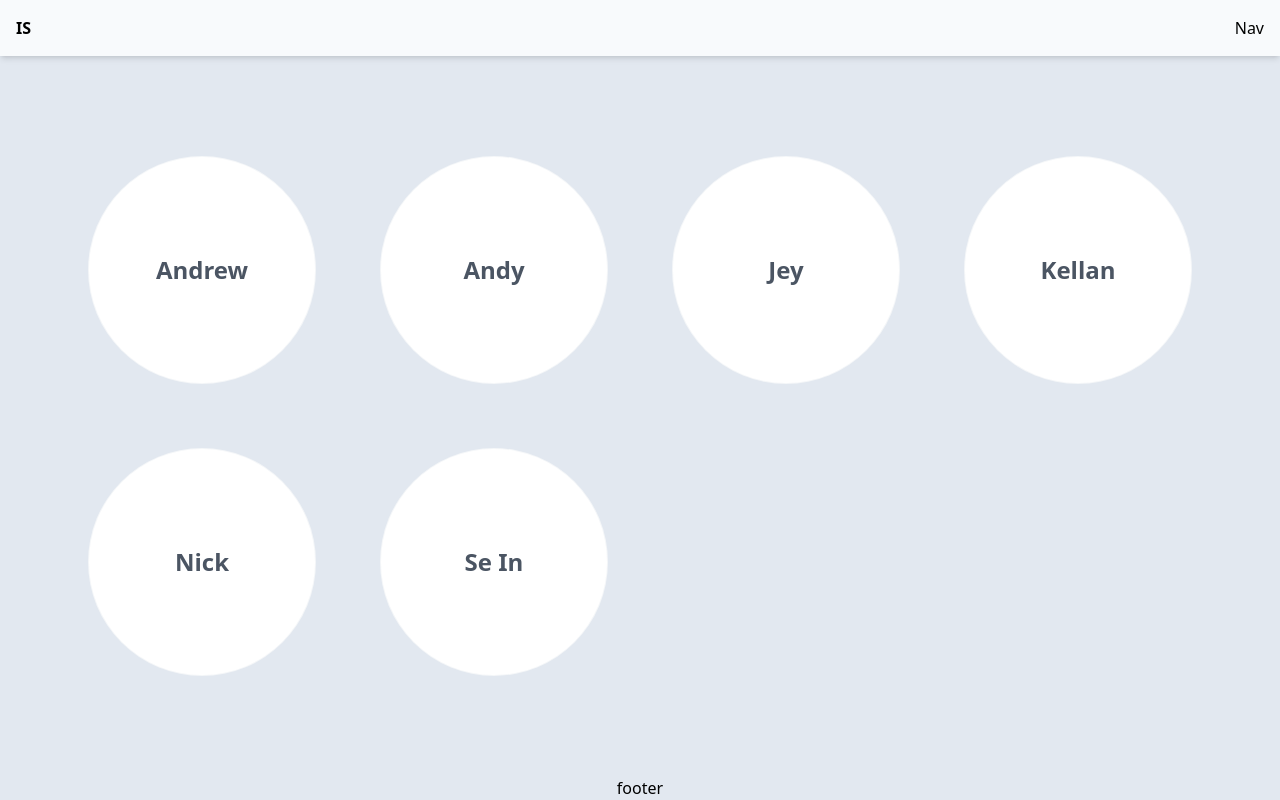
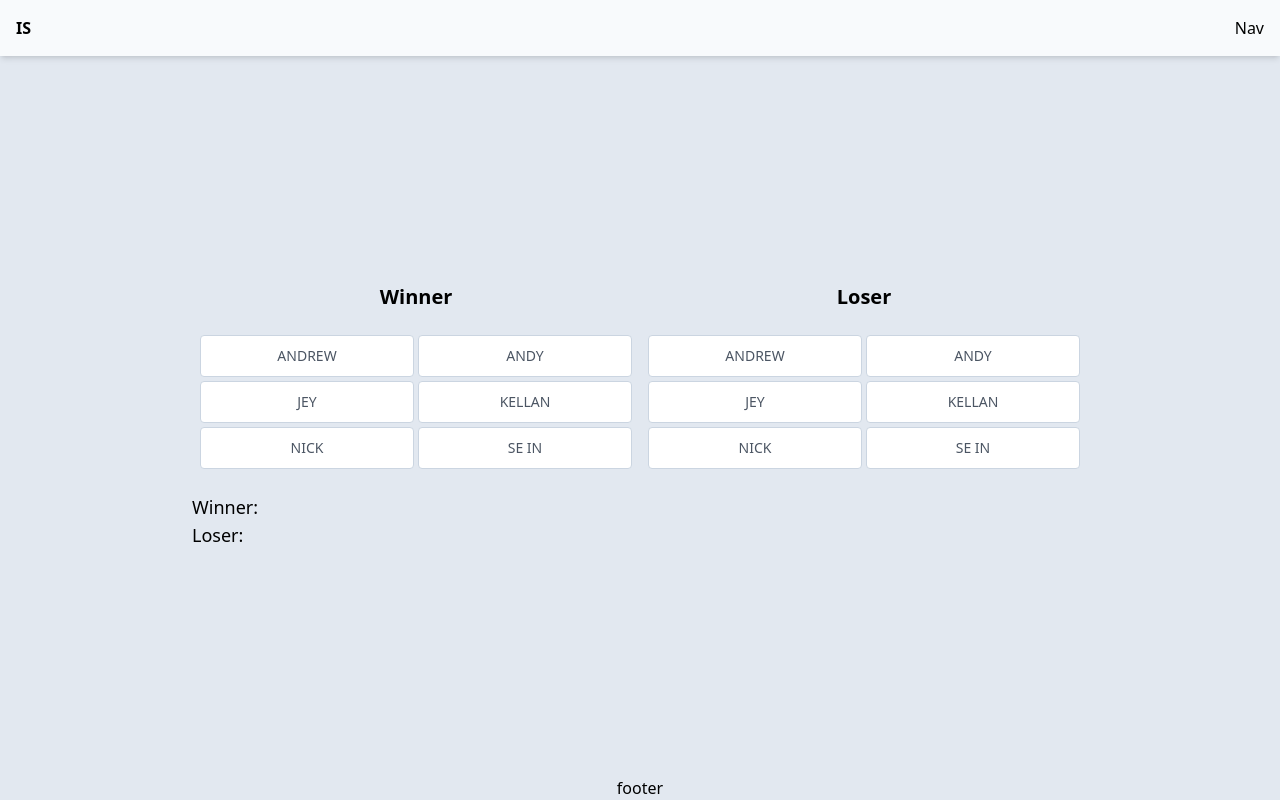
Before and after one commit to nonissue/saas, a Next.js app: page /add in a window 1280 px wide. Built offline with nearby package versions, Linux system fonts and the light colour scheme.

Commit message:
¯\_(ツ)_/¯

```diff
--- a/src/pages/add.tsx
+++ b/src/pages/add.tsx
@@ -1,4 +1,5 @@
 import { type NextPage } from "next";
+import { useState } from "react";
 import { CenterVertically } from "~/components/CenterVertically";
 
 import _people from "~/demo-data.json";
@@ -20,6 +21,25 @@ const Layout = ({ children }: { children: React.ReactNode }) => {
 };
 
 const AddMatch: NextPage = () => {
+  const [winner, setWinner] = useState<Person>();
+  const [loser, setLoser] = useState<Person>();
+
+  const toggleWinner = (person: Person) => {
+    if (winner?.id === person.id) {
+      setWinner(undefined);
+    } else {
+      setWinner(person);
+    }
+  };
+
+  const toggleLoser = (person: Person) => {
+    if (loser?.id === person.id) {
+      setLoser(undefined);
+    } else {
+      setLoser(person);
+    }
+  };
+
   return (
     <Layout>
       <CenterVertically
@@ -31,16 +51,40 @@ const AddMatch: NextPage = () => {
         }
         BelowCentered={<div>footer</div>}
       >
-        <article className="m-10 flex flex-col px-4">
-          <div className="grid grid-cols-2 gap-16 bg-slate-50/0 px-8 py-0 sm:grid-cols-4">
+        <article className=" mx-auto flex w-full max-w-4xl flex-row flex-wrap">
+          <div className="w-1/2 ">
+            <h3 className="my-4 text-xl font-bold">Winner</h3>
+            <div className="grid grid-cols-2 gap-1 p-2 sm:grid-cols-2">
               {people.map((person: Person) => (
-              <div
+                <button
                   key={person.id}
-                className="flex aspect-square items-center justify-center rounded-full border-[1.5px]   border-slate-300/20 bg-white text-center font-sans text-2xl font-bold  text-gray-600"
+                  onClick={() => toggleWinner(person)}
+                  className="flex h-[3em] items-center justify-center rounded border-[1.5px] border-slate-300 bg-white text-center font-sans text-sm font-normal uppercase  text-gray-600 disabled:opacity-30"
+                  disabled={loser?.id === person.id ? true : false}
                 >
                   {person.firstName}
+                </button>
+              ))}
             </div>
+          </div>
+          <div className="w-1/2 ">
+            <h3 className="my-4 text-xl font-bold">Loser</h3>
+            <div className="grid grid-cols-2 gap-1 p-2 sm:grid-cols-2">
+              {people.map((person: Person) => (
+                <button
+                  key={person.id}
+                  onClick={() => toggleLoser(person)}
+                  className="flex h-[3em] items-center justify-center rounded border-[1.5px] border-slate-300 bg-white text-center font-sans text-sm font-normal uppercase text-gray-600  disabled:opacity-30"
+                  disabled={winner?.id === person.id ? true : false}
+                >
+                  {person.firstName}
+                </button>
               ))}
+            </div>
+          </div>
+          <div className="my-4 flex flex-col text-left text-lg">
+            <p className="">Winner: {winner?.firstName}</p>
+            <p className="">Loser: {loser?.firstName}</p>
           </div>
         </article>
       </CenterVertically>
```
Lines whose indentation alone changed are shown as unchanged.
